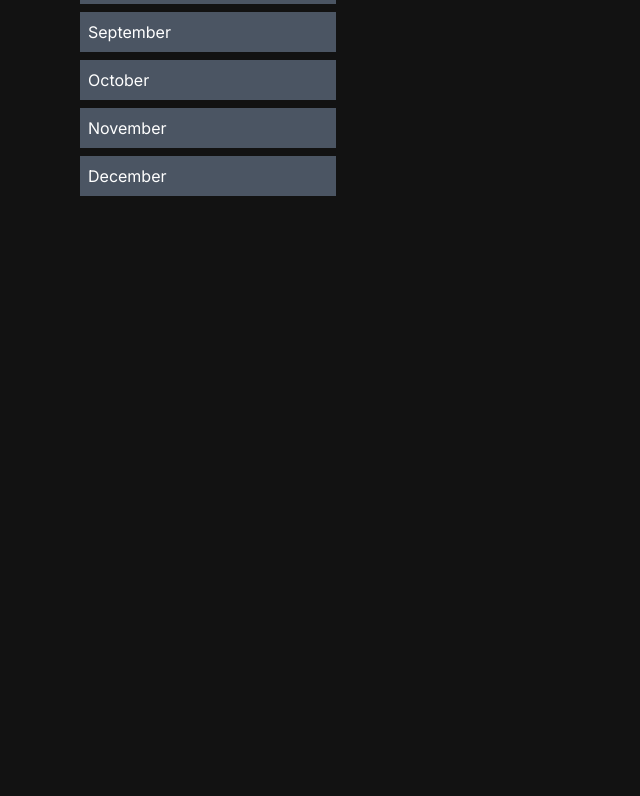
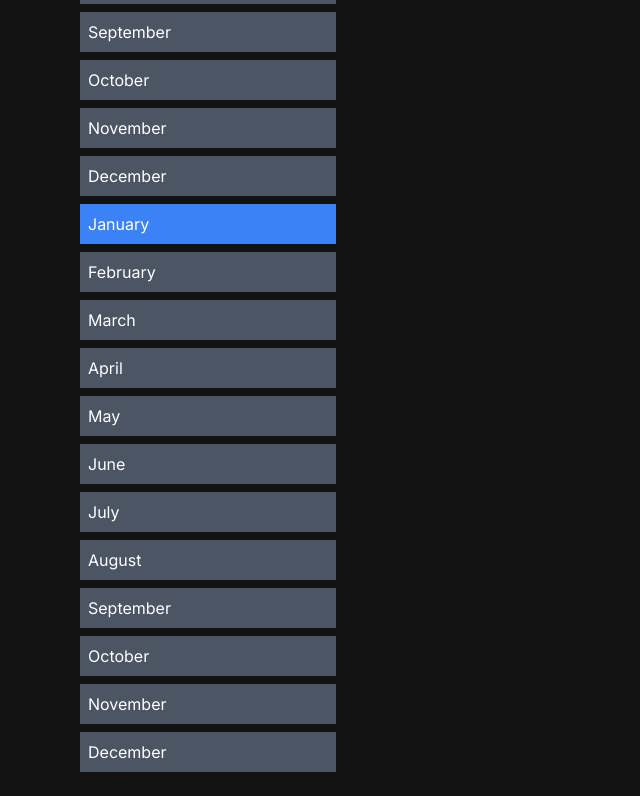
Before and after one commit to hadmacker/numbrella, a Next.js app: page /words/spelling/letsspell in a window 1280 px wide. Shown: the part 728-1524 px from the top of the page, without its empty margins (0-640 px from the left). Before the commit the page ends 1100 px from the top, so only its background shows below. Built offline with nearby package versions, Linux system fonts and the light colour scheme.

Commit message:
canvas works

```diff
--- a/app/words/spelling/letsspell/page.tsx
+++ b/app/words/spelling/letsspell/page.tsx
@@ -7,7 +7,9 @@ const pretty = PrettyChar.allCharacters();
 
 const words = [
   "January", "February", "March", "April", "May", "June",
-  "July", "August", "September", "October", "November", "December"
+  "July", "August", "September", "October", "November", "December",
+  "January", "February", "March", "April", "May", "June",
+  "July", "August", "September", "October", "November", "December",
 ];
 
 const lineWidth = 2;
@@ -27,6 +29,14 @@ const LetsSpell = () => {
     const levelParam = params.get('level');
     setSelectedWord(words[0]);
     setLevel(levelParam);
+
+    // Prevent the entire page from scrolling
+    document.body.style.overflow = 'hidden';
+
+    // Cleanup on component unmount
+    return () => {
+      document.body.style.overflow = 'auto';
+    };
   }, []);
 
   const initializeContext = (ctx: CanvasRenderingContext2D) => {
@@ -193,8 +203,8 @@ const LetsSpell = () => {
       <h2 className="p-5 text-center tracking-wide font-mono text-3xl md:text-4xl font-black text-white">
         {selectedWord}
       </h2>
-      <div className="flex w-full max-w-6xl">
-      <div className="w-1/4 p-4 h-screen overflow-y-auto">
+      <div className="flex w-full max-w-6xl h-full">
+      <div className="w-1/4 p-4 h-full overflow-y-auto">
           <h3 className="text-2xl font-bold mb-4">{level}</h3>
           <a href="/words/spelling"
             className={`p-4 ml-2 bg-gray-600`}
```
